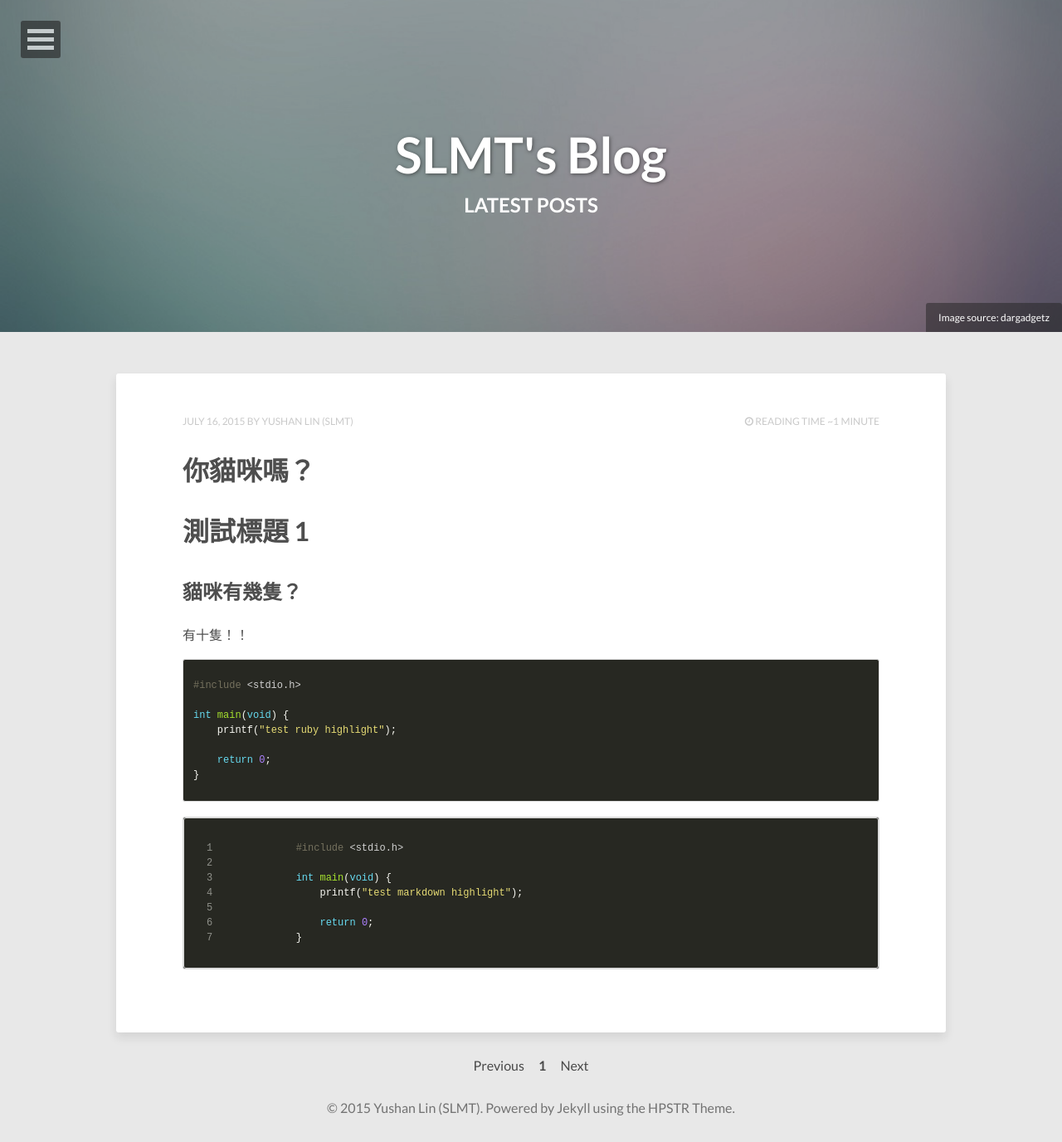
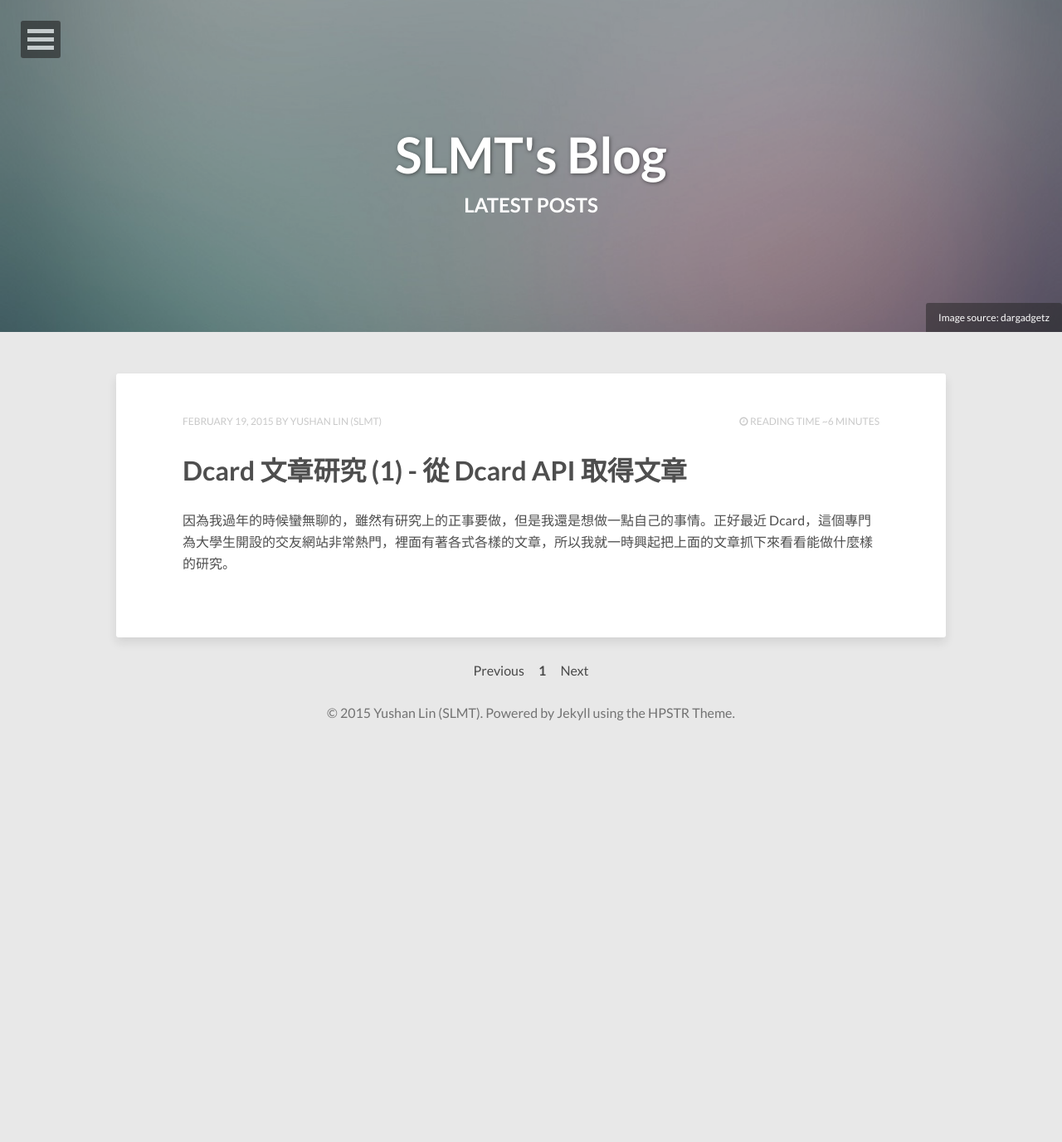
Before and after one commit to ada19850912/blog, a Jekyll site: the page built from index.html, in a window 1280 px wide. Shown: the whole page at 83% size. Built offline with Jekyll 4.4.1, drawn with Linux system fonts in a browser that asks for light colours; nearby versions of some CDN libraries; Markdown is read by kramdown in place of the engine named in the settings; the list of posts is cut into pages by our own code; after the commit the page ends 900 px from its top, so only the background shows below that.

Commit message:
A few style updates and add a new post - Add a new post (the old post from the old blog) - Use a new markdown parser for code highlighting - Add read more function in posts

````diff
--- a/_config.yml
+++ b/_config.yml
@@ -2,10 +2,14 @@
 description:      這裡是清大菸酒貓的窩
 disqus_shortname: slmtsblog
 reading_time:     true
-words_per_minute: 100
+words_per_minute: 40
 # Your site's domain goes here (eg: //mmistakes.github.io, http://mademistakes.com, etc)
 # When testing locally leave blank or use http://localhost:4000
-url: http://slmt.github.io
+#url: http://slmt.github.io
+url: http://localhost:4000
+
+# Configure post excerpts
+excerpt_separator: <!--more-->
 
 # Owner/author information
 owner:
@@ -51,19 +55,9 @@
 # Amount of post to show on home page
 paginate: 5
 
-kramdown:
-  auto_ids: true
-  footnote_nr: 1
-  entity_output: as_char
-  toc_levels: 1..6
-  use_coderay: true
-
-  coderay:
-    coderay_line_numbers: nil
-    coderay_line_numbers_start: 1
-    coderay_tab_width: 4
-    coderay_bold_every: 10
-    coderay_css: class
+markdown: redcarpet
+redcarpet:
+  extensions: ["no_intra_emphasis", "fenced_code_blocks", "autolink", "tables", "with_toc_data"]
 
 include: [".htaccess"]
 exclude: ["lib", "config.rb", "Capfile", "config", "Gemfile", "Gemfile.lock", "README.md", "LICENSE", "log", "Rakefile", "Rakefile.rb", "tmp", "less", "*.sublime-project", "*.sublime-workspace", "test", "spec", "Gruntfile.js", "package.json", "node_modules"]
--- /dev/null
+++ b/_posts/2015-02-19-dcard-research-1.md
@@ -0,0 +1,115 @@
+---
+layout: post
+title: "Dcard 文章研究 (1) - 從 Dcard API 取得文章"
+description: "Dcard 文章研究 part 1，如何從 Dcard API 取得文章資料"
+modified: 2015-02-19
+category: [Boring Research]
+tags: [resarch, dcard]
+---
+
+因為我過年的時候蠻無聊的，雖然有研究上的正事要做，但是我還是想做一點自己的事情。正好最近 Dcard，這個專門為大學生開設的交友網站非常熱門，裡面有著各式各樣的文章，所以我就一時興起把上面的文章抓下來看看能做什麼樣的研究。
+
+<!--more-->
+
+# Dcard 簡介
+
+傳送門：[http://www.dcard.tw/](http://www.dcard.tw/)
+
+Dcard 成立於 2011 年，是一個以大學生為客群的交友網站。其最大的特色在於其每天午夜的抽卡機制。
+
+### 抽卡機制
+
+其抽卡機制的運作方式為，每當到午夜時，每一位註冊的會員會收到一張卡片。卡片上包含著另一位會員的自我介紹，以及該會員的照片。如果想要認識對方，就必須要送出邀請信。但是唯有當兩方都有送出邀請時，才會看到對方的邀請信的內容，並成為朋友。如果有其中一方直至下次午夜前尚未送出邀請，那張卡片就會消失，以後不會再抽到同一個人。
+
+### 匿名討論區
+
+除了抽卡之外，Dcard 也提供了一個匿名討論區。討論區上有十幾種討論版，依據不同的討論議題分類，像是：時事、男女關係、音樂、電影...等等。在上面無論發文或回文，只會顯示學校與系名，甚至某些狀況下能夠完全隱藏上述資訊，只留下性別供人判斷。若在文中流露太多辨別身份的資訊，則會被直接刪除。因此他人幾乎無法辨別每一則文章或留言是由誰所撰寫。
+
+因為 Dcard 的註冊流程繁雜，加上註冊者必須要具備經過 Dcard 認證的學校電子信箱。因此幾乎可以確定註冊者就是大學生。並且在特殊抽卡機制的驅使下，使得使用者更喜歡在 Dcard 上活動。這也造就了 Dcard 匿名討論區熱絡討論的狀況。
+
+# 研究方向
+
+這次主要是要研究其匿名討論區的部分。因為討論區是公開給任何人觀賞，所以資料取得就沒有隱私的問題。雖然我有想過要取得抽卡的資料，不過這並非是短時間內就可以收集起來的，因而作罷。看看有沒有辦法從文章中挖出什麼有趣的訊息。
+
+# 爬文章
+
+既然是要研究文章，那我勢必是要把 Dcard 上所有文都先抓下來。
+
+身為一個 Programmer，我們當然不會一篇一篇地用瀏覽器打開文章，然後一篇一篇地存起來。因此這邊我們就要寫一個爬蟲來自動幫我們把所有文章都抓下來，以方便我們做研究。
+
+### 網路監測
+
+那要怎麼樣讓程式能夠自動找出文章，然後存下來呢？
+
+我們可以先瞭解一下，到底 Dcard 是怎麼從伺服器上取得文章的？
+
+幸虧現在的瀏覽器都有很強大的 debug 功能，我們可以很簡單地知道當我們進入 Dcard 網站時，瀏覽器到底跟伺服器送了哪些請求，得到了哪些回覆。
+
+當在使用 Firefox 或者 Google Chrome 時，你可以按下 F12 (Mac 是按 fn + F12) 呼叫出 debug 視窗。此時只要選擇其中一個頁籤「網路」，就可以監測有哪些請求與回覆。
+
+當你打開畫面後，此時點選一個 Dcard 上的文章，就會顯示像是下圖的資訊：
+<a href="{{ site.url }}/images/20150219001.png"><img src="{{ site.url }}/images/20150219001.png" /></a>
+
+因為在下曾經有參與過寫網站與 App 的經驗，此時我就發現其中有幾個請求很可疑。我們先看「類型」那一行，該行所代表的就是伺服器回應時所傳遞的資料格式。其中第一個與第三個請求都是收到 JSON 的回覆，這代表我們很有可能中大獎了！
+
+JSON 是一種常用於傳遞小型資料的格式，現在廣泛使用於 App 與伺服器之間的溝通。因為 Dcard 除了網站之外，還有開發 App 版本，因此使用 JSON 搭配 RESTful API 來傳遞資料也是很合理的做法。
+
+### 分析 API
+
+當我們點選上圖中的第一個請求之後，馬上就會跳出另一個視窗。此時我們點選「回應」，就可以看見伺服器回覆的內容：
+
+<a href="{{ site.url }}/images/20150219002.png"><img src="{{ site.url }}/images/20150219002.png" /></a>
+
+大致看下來之後，就知道這鐵定是文章的資料沒錯！內容大約是文章的一些資料，像是 fourm_alias 就是代表這個文章屬於哪個版，updatedAt 就是最近一次更新時間，likeCount 就是點讚數等等。
+
+若進一步點開 version 這個 object，就可以發現裡面放的就是文章的內文。comment 點開則可以看到文章下面的留言與留言者的學校與系名。
+
+看到這邊，就知道這一個 JSON object 裡面所包含的資料就是這整份文章的資料了！因此我們只要能夠找到所有文章的 JSON object，就可以把所有文章都存在自己電腦裡。
+
+這時我們再點選「檔頭」，可以看到這些資料：
+
+<a href="{{ site.url }}/images/20150219003.png"><img src="{{ site.url }}/images/20150219003.png" /></a>
+
+最重要的是上面「URL」的部分。我們可以看到這個網址是：
+
+```
+http://www.dcard.tw/api/post/all/85846
+```
+
+`www.dcard.tw` 當然是伺服器的網址，而剩下 `api/post/all/85846` 就是可以取得這篇文章 JSON object 的位址。
+
+這邊大致可以猜到文章的 API 八成是這樣：
+
+```
+http://www.dcard.tw/api/post/all/[post-id]
+```
+
+如果我們將 85846 換成別的數字，像是 84840：
+
+```
+http://www.dcard.tw/api/post/all/85840
+```
+
+然後把這個網址輸入瀏覽器的網址列，按下 enter，就會出現：
+
+```javascript
+{
+  "forum_alias": "bg",
+  "pinned": false,
+  "anonymousDepartment": true,
+  "anonymousSchool": true,
+  "reply": -1,
+  "updatedAt": "2015-02-18T18:38:15.890Z",
+  "createdAt": "2015-02-18T18:04:07.135Z",
+  "follow": false,
+  "comment": [...],
+
+  ...
+}
+```
+大致看下來應該可以發現這是另一個文章的 JSON object。
+
+那麼毫無疑問，那個數字就是文章的 id(編號)，而那段網址就是能夠取得文章 JSON object 的 API。並且幸運的是，文章編號看起來是從依序給定的。也就是說，假設最新的文章編號是 85846，那我們只需要從 0 掃到 85846，應該就可以取得 Dcard 上所有文章的 JSON object。
+
+
+下次再來說該怎麼抓下來，怎麼處理吧～
--- a/_posts/2015-07-16-hello-meow.md
+++ /dev/null
@@ -1,36 +0,0 @@
----
-layout: post
-title: 你貓咪嗎？
-description: "這只是一篇測試文章呦！喵~"
-modified: 2015-07-16
-category: test
-tags: [test]
----
-
-# 測試標題 1
-
-## 貓咪有幾隻？
-
-有十隻！！
-
-{% highlight c %}
-{% raw %}
-#include <stdio.h>
-
-int main(void) {
-    printf("test ruby highlight");
-
-    return 0;
-}
-{% endraw %}
-{% endhighlight %}
-
-~~~c
-#include <stdio.h>
-
-int main(void) {
-    printf("test markdown highlight");
-
-    return 0;
-}
-~~~
--- a/index.html
+++ b/index.html
@@ -34,7 +34,7 @@
     {% endif %}
   </header>
   <div class="entry-content">
-    {{ post.content }}
+      {{ post.excerpt }}
   </div><!-- /.entry-content -->
 </article><!-- /.hentry -->
 {% endfor %}
````
Also changed, not shown: images/20150219001.png (added), images/20150219002.png (added), images/20150219003.png (added).
